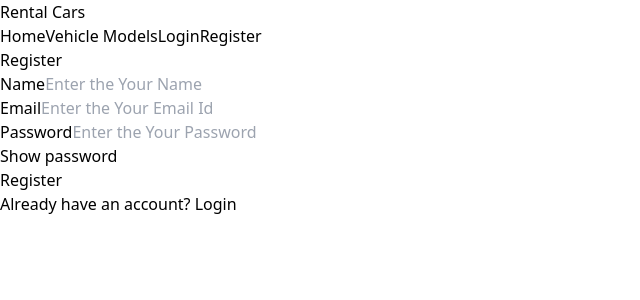
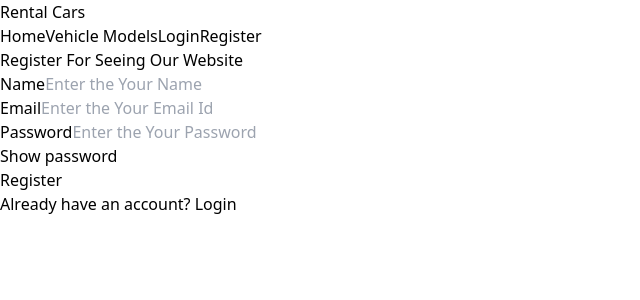
Before and after one commit to Akashchandrasekar/Cars-Rental-Frontend, a React (Vite) app: page /register in a window 1280 px wide. Shown: the top 300 px of the page, without its empty margins (0-640 px from the left). Built offline with nearby package versions, Linux system fonts and the light colour scheme.

Commit message:
Some UI Designs

```diff
--- a/src/pages/Home.jsx
+++ b/src/pages/Home.jsx
@@ -42,6 +42,20 @@ const Home = () => {
     return (
       <Typography variant="h6" align="center">
         Loading cars...
+        <br />
+        <br />
+        <br />
+        <br />
+        <h2 class="text-4xl md:text-5xl font-extrabold text-transparent bg-clip-text bg-gradient-to-r from-orange-400 via-pink-500 to-purple-600 text-center p-4">
+  Register For Seeing Our Rental Website
+</h2>
+<div class="flex justify-center mt-4">
+  <img
+    src="https://static.vecteezy.com/system/resources/previews/010/925/820/non_2x/colorful-welcome-design-template-free-vector.jpg"
+    alt="welcome"
+    class="w-64 h-auto md:w-80 lg:w-96 rounded-lg "
+  />
+</div>
       </Typography>
     );
   }
@@ -68,7 +82,10 @@ const Home = () => {
         <Grid container spacing={4}>
           {cars.map((car) => (
             <Grid item xs={12} sm={6} md={4} lg={3} key={car._id}>
-              <Paper elevation={4} sx={{ p: 2, borderRadius: 2, height: "100%" }}>
+              <Paper
+                elevation={4}
+                sx={{ p: 2, borderRadius: 2, height: "100%" }}
+              >
                 <Box sx={{ mb: 2 }}>
                   <img
                     src={car.image || "/default-image.jpg"} // Fallback image
--- a/src/pages/Register.jsx
+++ b/src/pages/Register.jsx
@@ -36,9 +36,9 @@ const Register = () => {
     <div className="container mx-auto  py-9 bg-gray-400 font-serif">
       <form
         onSubmit={handleSubmit}
-        className="max-w-md mx-auto bg-cyan-800 p-8 shadow"
-      >
-        <h2 className="text-2xl mb-4 font-bold text-cyan-300">Register</h2>
+        className="max-w-md mx-auto bg-cyan-800 p-8 shadow">
+      <h1 className="text-2xl font-bold text-fuchsia-600">Register For Seeing Our Website</h1>
+
         {error && (
           <div className="bg-red-100 p-3 mb-4 text-red-600 rounded">
             {error}
```
